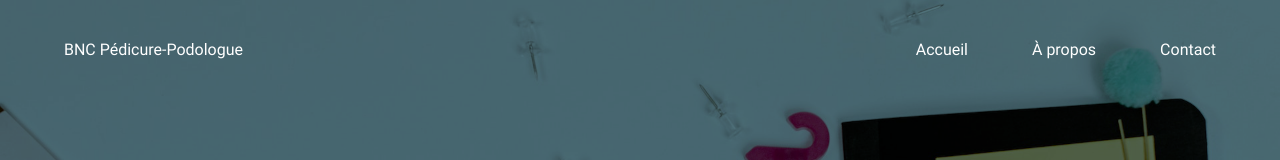
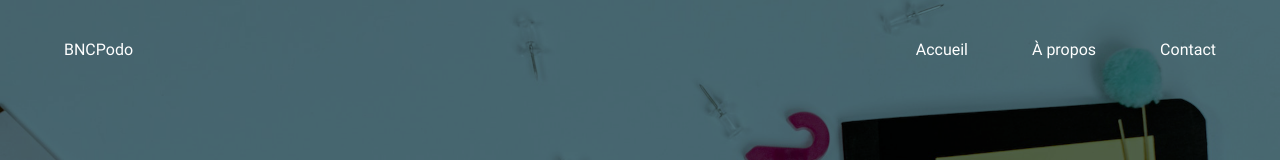
Before and after one commit to bncpodo/bncpodo.github.io, a plain HTML site: page index.html in a window 1280 px wide. Shown: the top 160 px of the page. Drawn offline with nearby package versions, Linux system fonts and the light colour scheme.

Commit message:
Update index.html

```diff
--- a/index.html
+++ b/index.html
@@ -5,7 +5,7 @@
     <meta charset="UTF-8">
     <meta http-equiv="X-UA-Compatible" content="IE=edge">
     <meta name="viewport" content="width=device-width, initial-scale=1.0">
-    <title>BNC Pédicure-Podologue</title>
+    <title>BNCPodo</title>
     <link rel="icon" type="image/png" href="./assets/img/icon/pied.png" />
     <link rel="stylesheet"
         href="https://fonts.googleapis.com/css2?family=Material+Symbols+Outlined:opsz,wght,FILL,GRAD@48,400,0,0" />
@@ -15,7 +15,7 @@
 <body>
     <header id="accueil">
         <nav>
-            <a href="#accueil" id="aNav">BNC Pédicure-Podologue</a>
+            <a href="#accueil" id="aNav">BNCPodo</a>
             <ul>
                 <li><a href="#accueil" class="aList">Accueil</a></li>
                 <li><a href="#aPropos" class="aList">À propos</a></li>
```
